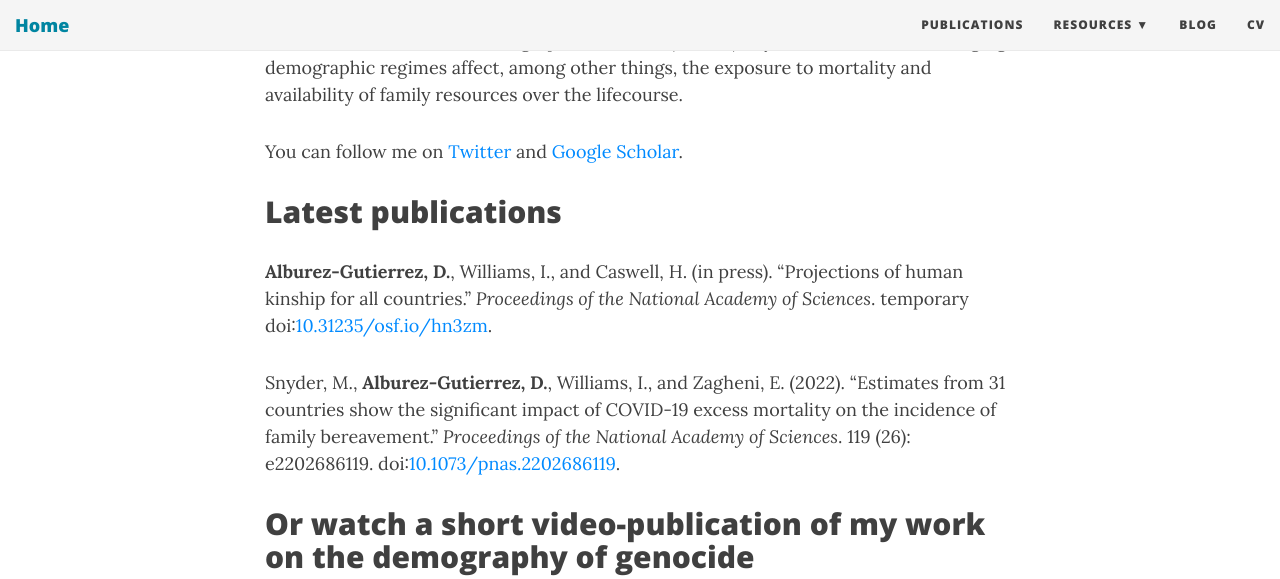
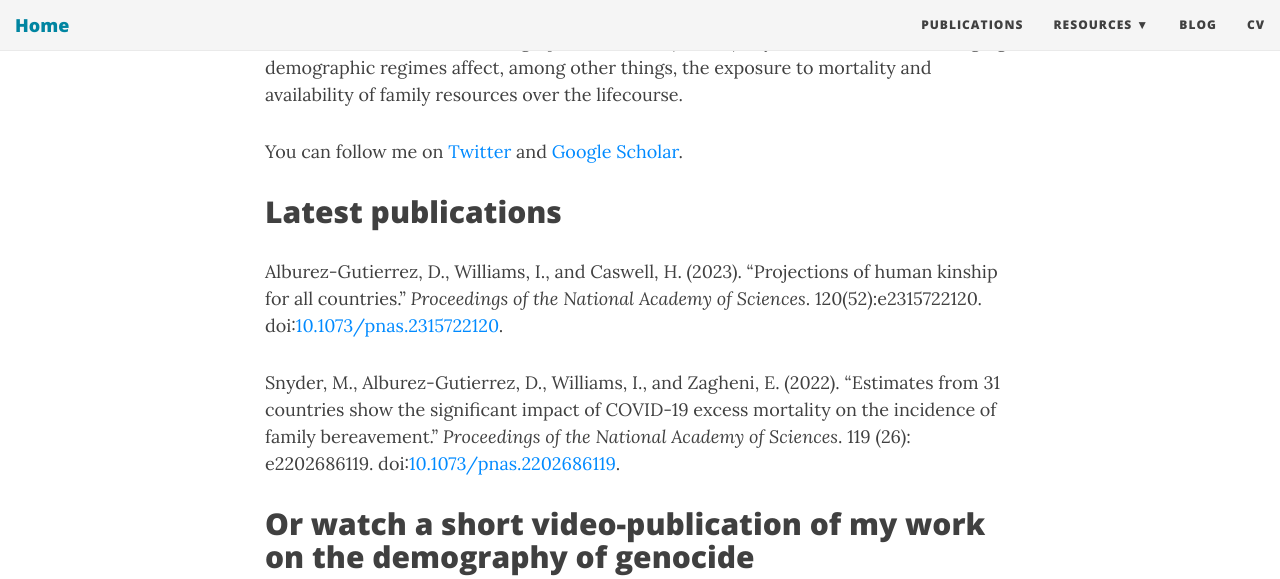
Before and after one commit to alburezg/alburezg.github.io, a Jekyll site: the page built from index.md, in a window 1280 px wide and 900 px high, scrolled down 453 px, cut to the strip 0-579 px from the top of the window. Built offline with Jekyll 4.4.1, drawn with Linux system fonts in a browser that asks for light colours; nearby versions of some CDN libraries; comment, search, counter and statistics services are not loaded.

Commit message:
addaed pnas

```diff
--- a/index.md
+++ b/index.md
@@ -22,9 +22,9 @@ You can follow me on [Twitter](https://twitter.com/d_alburez) and [Google Schola
 
 {: .notice}
 
-**Alburez-Gutierrez, D.**, Williams, I., and Caswell, H. (in press). "Projections of human kinship for all countries." *Proceedings of the National Academy of Sciences*. temporary doi:[10.31235/osf.io/hn3zm](https://doi.org/10.31235/osf.io/hn3zm).
+Alburez-Gutierrez, D., Williams, I., and Caswell, H. (2023). "Projections of human kinship for all countries." *Proceedings of the National Academy of Sciences*. 120(52):e2315722120. doi:[10.1073/pnas.2315722120](https://doi.org/10.1073/pnas.2315722120).
 
-Snyder, M., **Alburez-Gutierrez, D.**, Williams, I., and Zagheni, E. (2022). "Estimates from 31 countries show the significant impact of COVID-19 excess mortality on the incidence of family bereavement." *Proceedings of the National Academy of Sciences*.  119 (26): e2202686119. doi:[10.1073/pnas.2202686119](https://doi.org/10.1073/pnas.2202686119).
+Snyder, M., Alburez-Gutierrez, D., Williams, I., and Zagheni, E. (2022). "Estimates from 31 countries show the significant impact of COVID-19 excess mortality on the incidence of family bereavement." *Proceedings of the National Academy of Sciences*.  119 (26): e2202686119. doi:[10.1073/pnas.2202686119](https://doi.org/10.1073/pnas.2202686119).
 
 <!---
 **Alburez-Gutierrez, D.** (2022). "The demographic drivers of grief and memory after genocide in Guatemala." *Demography*. 59 (3): 1173–1194. doi:[10.1215/00703370-9975747](https://doi.org/10.1215/00703370-9975747).
```
Also changed, not shown: 1 other file.
